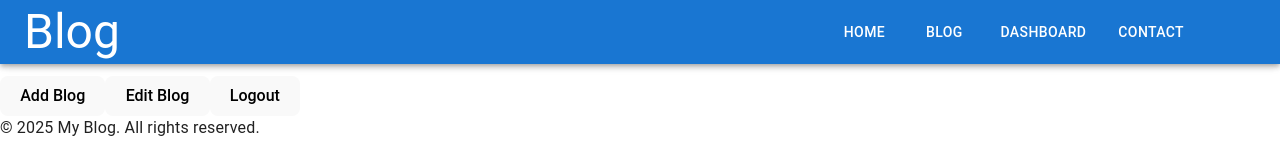
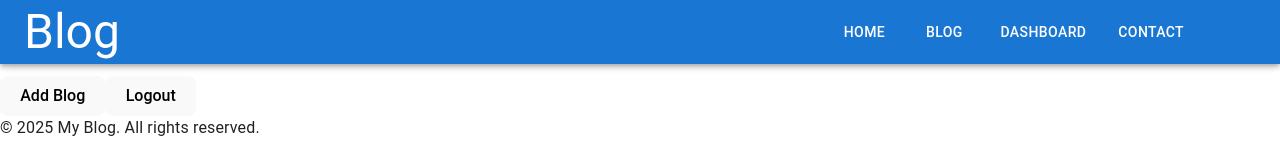
Before and after one commit to rashidc069/frontendup, a React (Vite) app: page /dashboard in a window 1280 px wide. Shown: the top 166 px of the page. Built offline with nearby package versions, Linux system fonts and the light colour scheme; sample sign-in values are in the browser's storage.

Commit message:
Latest commit

```diff
--- a/src/pages/Dashboard.jsx
+++ b/src/pages/Dashboard.jsx
@@ -12,9 +12,7 @@ const Dashboard = () => {
         <div>
             <h2>Admin Dashboard</h2>
             <button onClick={() => navigate("/add-blog")}>Add Blog</button>
-            <button onClick={() => navigate("/edit-blog")}>Edit Blog</button>
             <button onClick={handleLogout}>Logout</button>
-            {/* hello */}
             {/* hello */}
         </div>
     );
```
